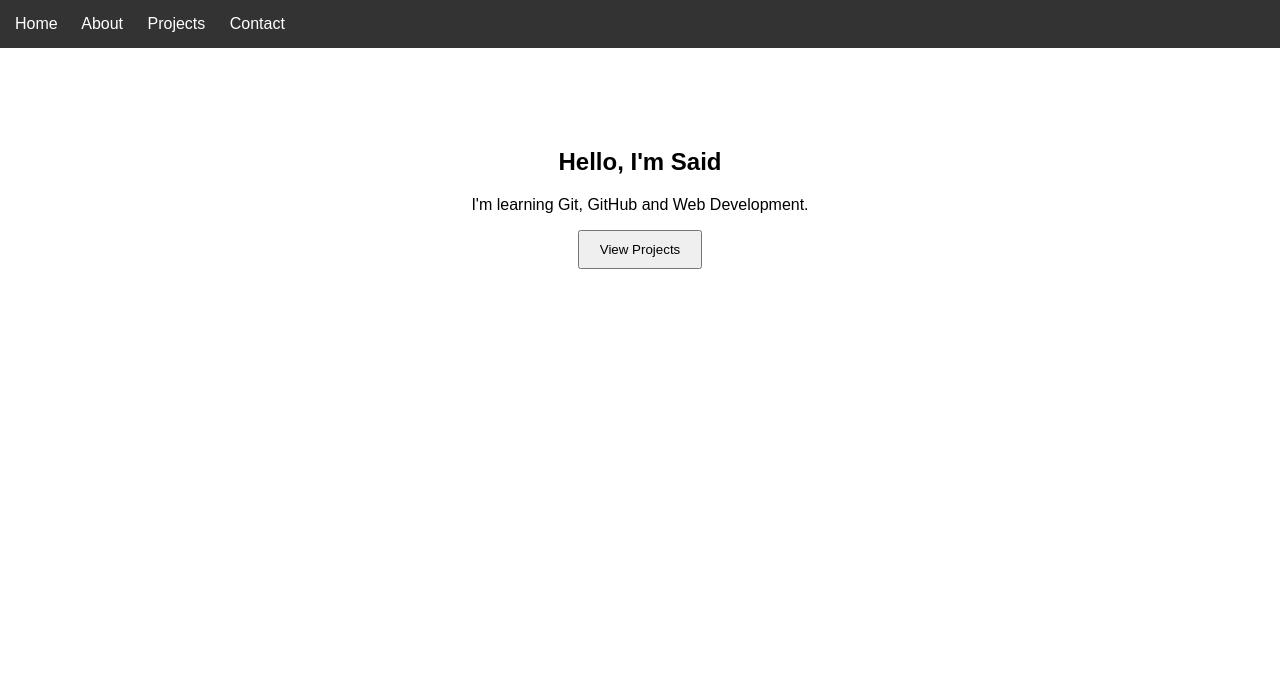
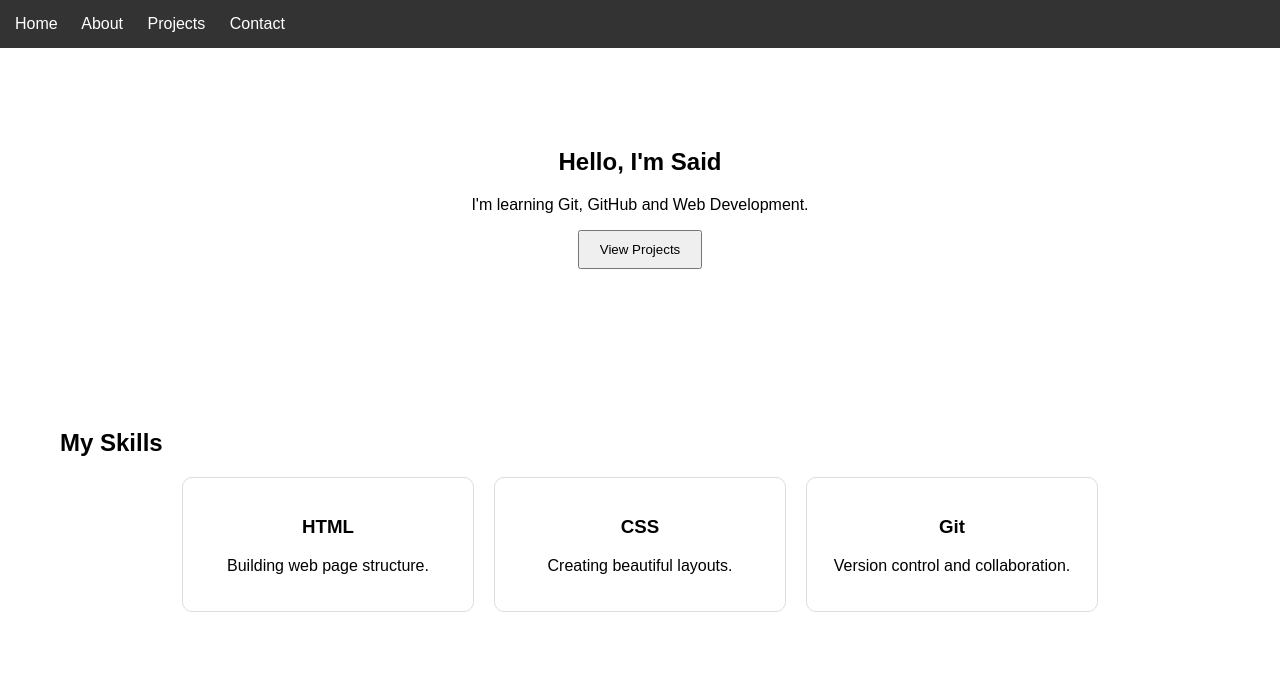
Before and after one commit to saidbarr/portfolio-website, a plain HTML site: page index.html in a window 1280 px wide. Drawn offline with Linux system fonts and the light colour scheme.

Commit message:
add skills section

```diff
--- a/index.html
+++ b/index.html
@@ -20,6 +20,49 @@
     <p>I'm learning Git, GitHub and Web Development.</p>
     <button>View Projects</button>
 </section>
+<section id="skills">
+
+        <h2>My Skills</h2>
+
+
+
+            <div class="skills-container">
+
+
+
+                    <div class="skill">
+
+                                <h3>HTML</h3>
+
+                                            <p>Building web page structure.</p>
+
+                                                    </div>
+
+
+
+                                                            <div class="skill">
+
+                                                                        <h3>CSS</h3>
+
+                                                                                    <p>Creating beautiful layouts.</p>
+
+                                                                                            </div>
+
+
+
+                                                                                                    <div class="skill">
+
+                                                                                                                <h3>Git</h3>
+
+                                                                                                                            <p>Version control and collaboration.</p>
+
+                                                                                                                                    </div>
+
+
+
+                                                                                                                                        </div>
+
+                                                                                                                                        </section>
 
 </body>
 </html>
--- a/style.css
+++ b/style.css
@@ -22,3 +22,22 @@ nav a{
 button{
     padding:10px 20px;
 }
+
+#skills{
+    padding:60px;
+}
+
+.skills-container{
+    display:flex;
+    justify-content:center;
+    gap:20px;
+    flex-wrap:wrap;
+}
+
+.skill{
+    width:250px;
+    padding:20px;
+    border:1px solid #ddd;
+    border-radius:10px;
+    text-align:center;
+}
```
